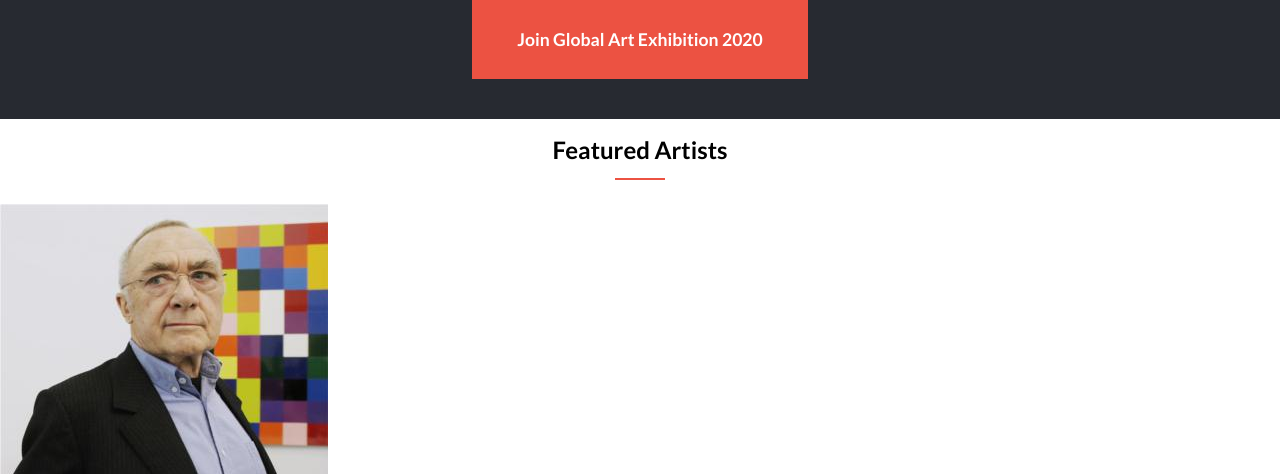
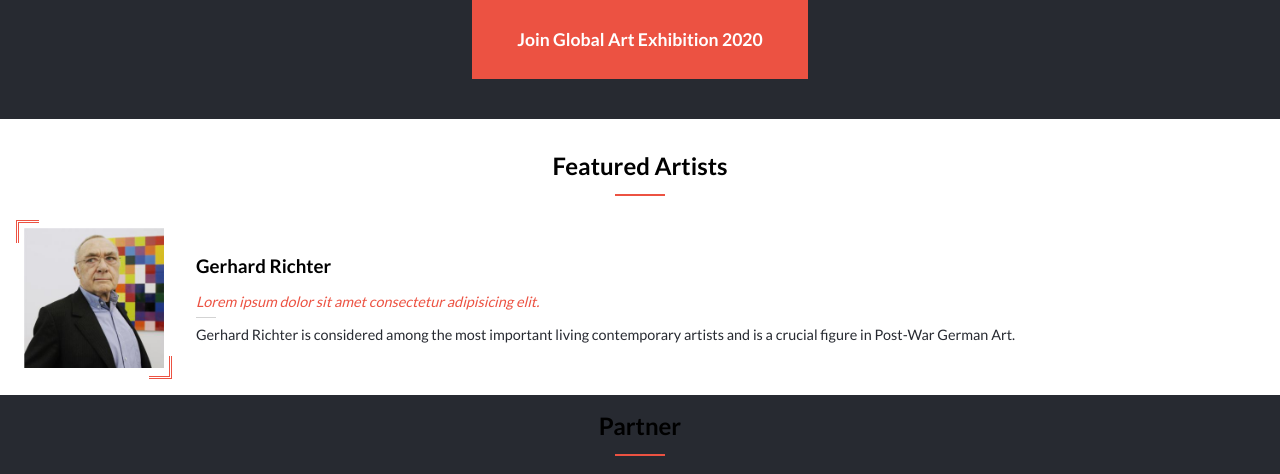
Before and after one commit to dipbazz/art-exhibition, a plain HTML site: page index.html in a window 1280 px wide. Shown: the part 990-1464 px from the top of the page. Drawn offline with Linux system fonts and the light colour scheme.

Commit message:
Update index.html and style.scss files
updated index.html with:
  - Added required utility classes for elements

updated style.scss with:
  - used flexbox for artist item
  - given 140px height and width for artist image.
  - frame with top left and bottom left corner double border for image
  - profession and bio section with some typography.

```diff
--- a/assets/scss/style.scss
+++ b/assets/scss/style.scss
@@ -1,5 +1,6 @@
 @import 'config';
 @import 'utility';
+
 @use 'sass:color';
 
 * {
@@ -82,7 +83,7 @@ img {
   &-info {
     border: 2px solid $white-color;
     background-color: transparentize($color: $light-color, $amount: 0.2);
-    color: #323232;
+    color: $dark-color;
   }
 
   &-date {
@@ -91,7 +92,7 @@ img {
   }
 
   &-location {
-    color: #323232;
+    color: $dark-color;
   }
 }
 
@@ -130,6 +131,72 @@ img {
   }
 }
 
+// artist styles
+.artist {
+  &-item {
+    display: flex;
+    align-items: center;
+  }
+
+  &-img {
+    position: relative;
+
+    &::before,
+    &::after {
+      content: "";
+      position: absolute;
+      height: 20px;
+      width: 20px;
+    }
+
+    &::before {
+      left: 0;
+      top: 0;
+      border-left: 3px double $red-color;
+      border-top: 3px double $red-color;
+    }
+
+    &::after {
+      right: 0;
+      bottom: 0;
+      border-right: 3px double $red-color;
+      border-bottom: 3px double $red-color;
+    }
+
+    img {
+      width: 140px;
+      height: 140px;
+      object-fit: cover;
+      object-position: top;
+    }
+  }
+
+  &-info {
+    flex: 3;
+  }
+
+  &-profession {
+    font-style: italic;
+    position: relative;
+    font-size: 0.9rem;
+
+    &::before {
+      content: "";
+      position: absolute;
+      left: 0;
+      bottom: 0;
+      width: 20px;
+      background-color: $light-color;
+      height: 1px;
+    }
+  }
+
+  &-short-bio {
+    font-size: 0.9rem;
+    color: $dark-color;
+  }
+}
+
 // media query import
 @import 'tablet';
 @import 'desktop';
--- a/index.html
+++ b/index.html
@@ -54,7 +54,7 @@
           <li class="navbar-item"><a href="#" class="nav-link">About</a></li>
         </ul>
 
-        <button class="btn btn-outline-red">Reservation</button>
+        <button class="btn-outline btn-outline-red">Reservation</button>
       </nav>
     </div>
   </header>
@@ -127,21 +127,20 @@
       </div>
     </section>
 
-    <section class="artist" id="artist">
+    <section class="artist p-2" id="artist">
       <h2 class="main-heading">Featured Artists</h2>
 
       <div class="artist-container mt-3">
         <div class="artist-item">
-          <figure class="artist-img">
+          <figure class="artist-img p-1">
             <img src="./assets/images/artists/gerhard_richter.jpg" alt="Gerhard Richter">
           </figure>
-          <div class="artist-info">
-            <h3 class="artist-name">Gerhard Richter</h3>
-            <p class="artist-profession">Lorem ipsum dolor sit amet consectetur adipisicing elit.</p>
+          <div class="artist-info pl-3">
+            <h3 class="artist-name pb-2">Gerhard Richter</h3>
+            <p class="artist-profession text-red pb-1 mb-1">Lorem ipsum dolor sit amet consectetur adipisicing elit.</p>
             <p class="artist-short-bio">
-              Lorem, ipsum dolor sit amet consectetur adipisicing elit. Nisi exercitationem eos dolor ipsum
-              ratione veniam quidem aspernatur, magni impedit! Voluptatem illo culpa iusto id laudantium!
-              Ab ad maxime maiores distinctio!
+              Gerhard Richter is considered among the most important living
+              contemporary artists and is a crucial figure in Post-War German Art.
             </p>
           </div>
         </div>
```
Also changed, not shown: assets/css/style.css.
